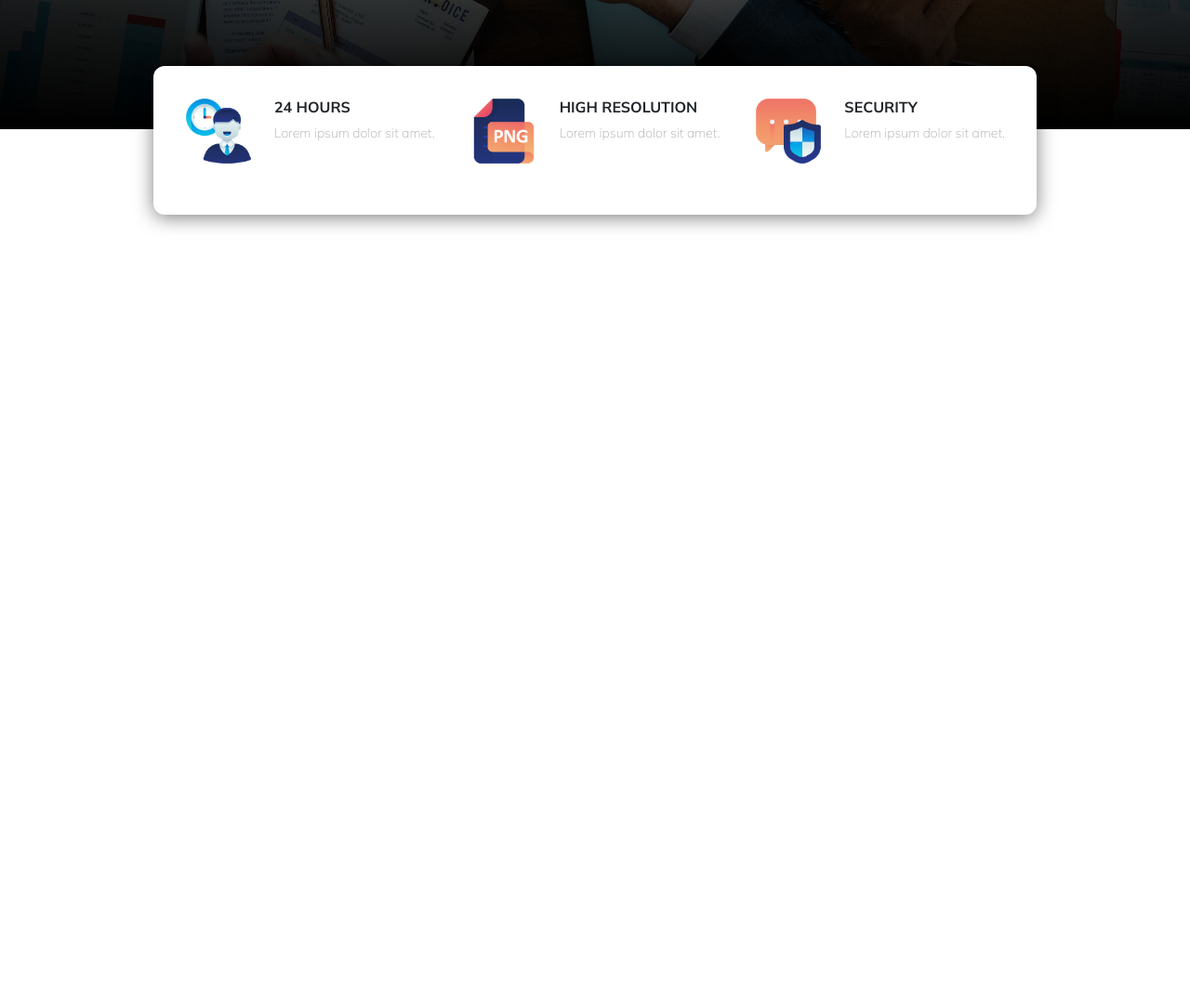
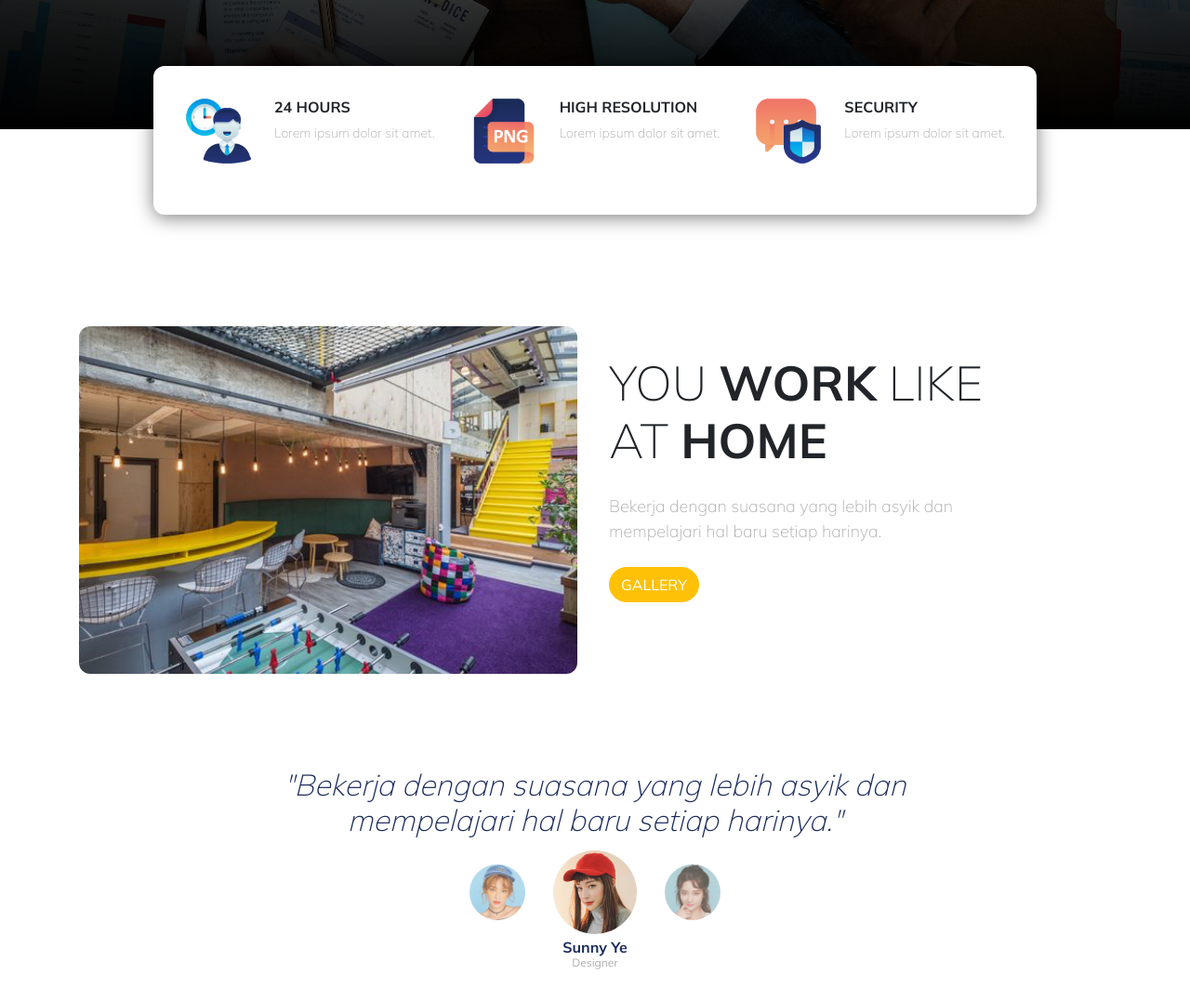
Before and after one commit to mkuswari/simple-landingpage, a plain HTML site: page index.html in a window 1280 px wide. Shown: the part 500-1577 px from the top of the page at 93% size. Before the commit the page ends 800 px from the top, so only its background shows below. Drawn offline with nearby package versions, Linux system fonts and the light colour scheme.

Commit message:
done testimonials

```diff
--- a/css/main.css
+++ b/css/main.css
@@ -78,6 +78,73 @@ body{
     font-weight: 200;
 }
 
+/* Workingspace */
+.workingspace {
+    margin-top: 120px;
+    text-align: center;
+}
+
+.workingspace h3{
+    font-size: 52px;
+    font-weight: 200;
+    text-transform: uppercase;
+    margin-top: 30px;
+}
+
+.workingspace h3 span{
+    font-weight: 700;
+}
+
+.workingspace p{
+    font-size: 18px;
+    color: #acacac;
+    font-weight: 200;
+    margin: 25px 0;
+}
+
+/* Testimonials */
+.testimonials{
+    margin-top: 100px;
+}
+
+.testimonials h5{
+    text-align: center;
+    font-weight: 200;
+    font-style: italic;
+    font-size: 24px;
+    color: #1C2C5D;
+}
+
+.testimonials figure img{
+    width: 60px;
+    margin: 20px 15px 5px;
+    opacity: 0.7;
+}
+
+.testimonials figure img.utama{
+    width: 90px;
+    opacity: 1;
+    margin-top: 5px;
+}
+
+.testimonials figure h5{
+    font-size: 16px;
+    font-weight: bold;
+    font-style: normal;
+}
+
+.testimonials figure p{
+    font-size: 12px;
+    color: #acacac;
+    /* text-align: center; */
+    margin-top: -10px;
+}
+
+
+.testimonials figcaption{
+    text-align: center;
+}
+
 /* utility */
 .custom-button{
     text-transform: uppercase;
@@ -114,4 +181,12 @@ body{
     .jumbotron .display-4 {
         font-size: 62px;
     }
+
+    .workingspace{
+        text-align: left;
+    }
+
+    .testimonials h5{
+        font-size: 32px;
+    }
  }
--- a/index.html
+++ b/index.html
@@ -77,8 +77,49 @@
         </div>
         <!-- end of info panel -->
 
+        <!-- working space -->
+        <div class="row workingspace">
+            <div class="col-lg-6">
+                <img src="img/workingspace.png" alt="Working Space" class="img-fluid">
+            </div>
+            <div class="col-lg-5">
+                <h3>You <span>Work</span> like at <span>Home</span></h3>
+                <p>Bekerja dengan suasana yang lebih asyik dan mempelajari hal baru setiap harinya.</p>
+                <a href="" class="btn btn-warning text-white custom-button">Gallery</a>
+            </div>
+        </div>
+        <!-- akhir working space -->
+
+        <!-- testinomials -->
+        <section class="testimonials">
+            <div class="row justify-content-center">
+                <div class="col-lg-8">
+                    <h5>"Bekerja dengan suasana yang lebih asyik dan mempelajari hal baru setiap harinya."</h5>
+                </div>
+            </div>
+            <div class="row justify-content-center">
+                <div class="col-lg-6 justify-content-center d-flex">
+                    <figure class="figure">
+                        <img src="img/img1.png" class="figure-img img-fluid rounded-circle">
+                    </figure>
+                    <figure class="figure">
+                        <img src="img/img2.png" class="figure-img img-fluid rounded-circle utama">
+                        <figcaption class="figure-caption">
+                            <h5>Sunny Ye</h5>
+                            <p>Designer</p>
+                        </figcaption>
+                    </figure>
+                    <figure class="figure">
+                        <img src="img/img3.png" class="figure-img img-fluid rounded-circle">
+                    </figure>
+                </div>
+            </div>
+        </section>
+        <!-- end of testimonials -->
+
     </div>
     <!-- end of container -->
+
 
     <!-- Optional JavaScript -->
     <!-- jQuery first, then Popper.js, then Bootstrap JS -->
```
